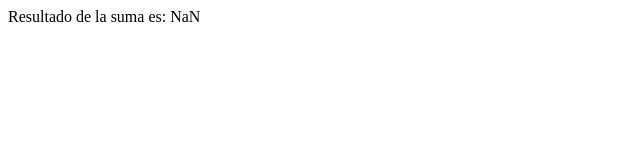
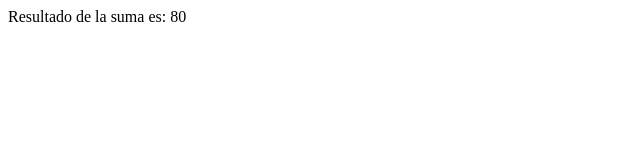
Before and after one commit to ADRIAN200717/23-04-2025, a plain HTML site: page index.html in a window 1280 px wide. Shown: the full height of the page, 0-640 px from the left. Drawn offline with Linux system fonts and the light colour scheme.

Commit message:
Update index.html

```diff
--- a/index.html
+++ b/index.html
@@ -13,7 +13,7 @@
       var resultado=valor1+valor2;
       return resultado;
     }
-    document.getElementById("resultado").innerHTML="Resultado de la suma es: "+sumar(30+50);
+    document.getElementById("resultado").innerHTML="Resultado de la suma es: "+sumar(30,50);
   </script>
 </body>
 </html>
```
